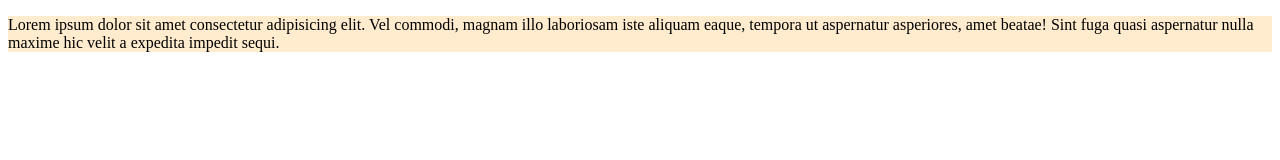
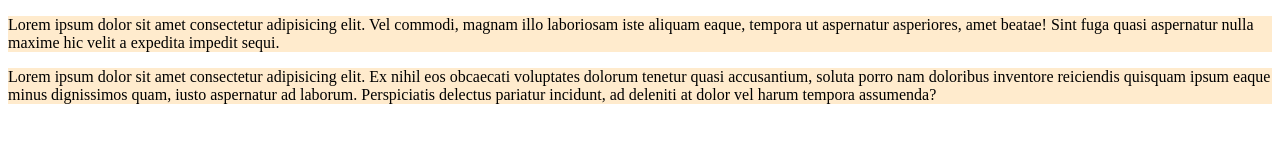
Before and after one commit to htyagi5/localrepo, a plain HTML site: page index.html in a window 1280 px wide. Drawn offline with Linux system fonts and the light colour scheme.

Commit message:
new para

```diff
--- a/index.html
+++ b/index.html
@@ -10,6 +10,9 @@
     <main>
         <p>Lorem ipsum dolor sit amet consectetur adipisicing elit. Vel commodi, magnam illo laboriosam iste aliquam eaque, tempora ut aspernatur asperiores, amet beatae! Sint fuga quasi aspernatur nulla maxime hic velit a expedita impedit sequi.
         </p>
+        <p>
+            Lorem ipsum dolor sit amet consectetur adipisicing elit. Ex nihil eos obcaecati voluptates dolorum tenetur quasi accusantium, soluta porro nam doloribus inventore reiciendis quisquam ipsum eaque minus dignissimos quam, iusto aspernatur ad laborum. Perspiciatis delectus pariatur incidunt, ad deleniti at dolor vel harum tempora assumenda?
+        </p>
     </main>
 </body>
 </html>
```
